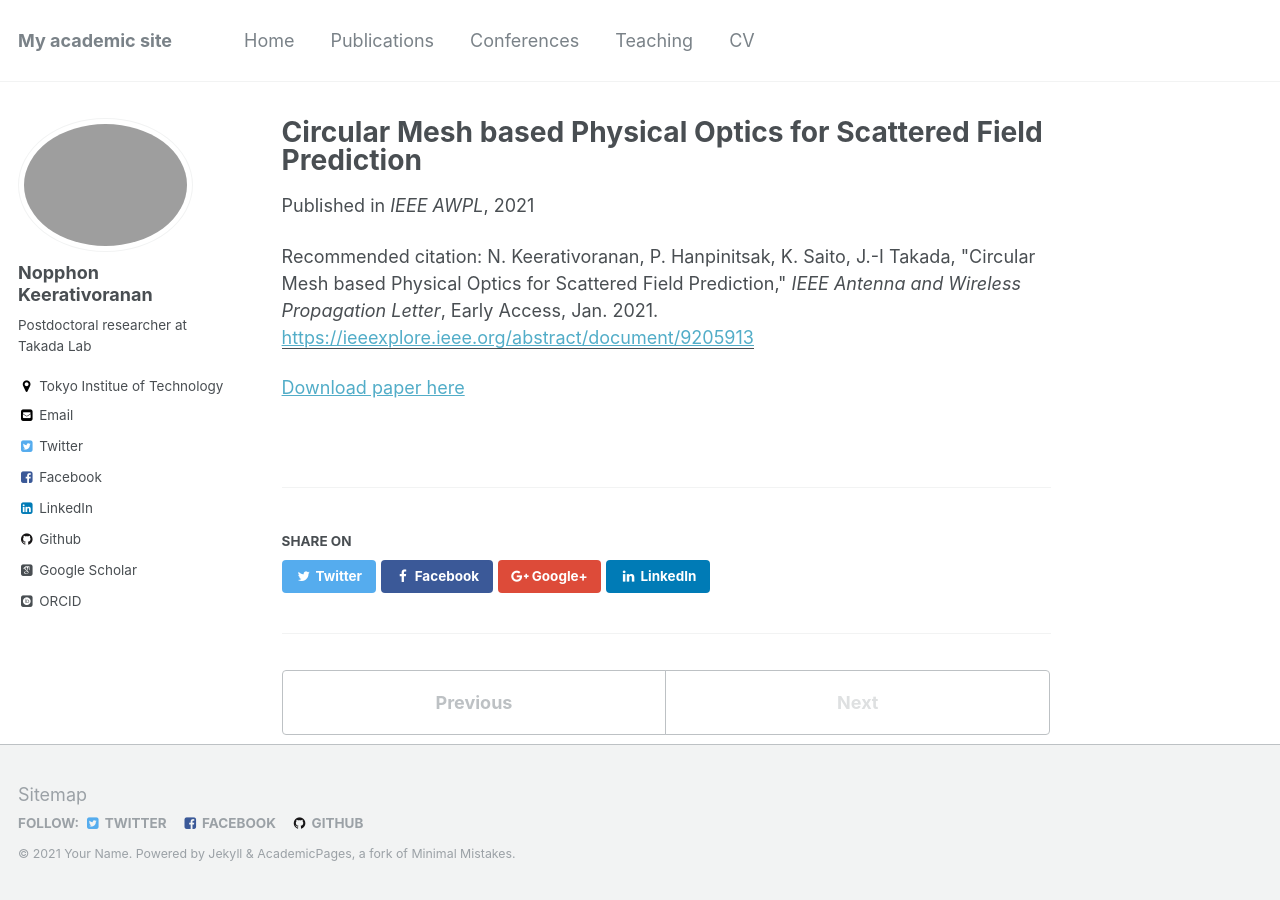
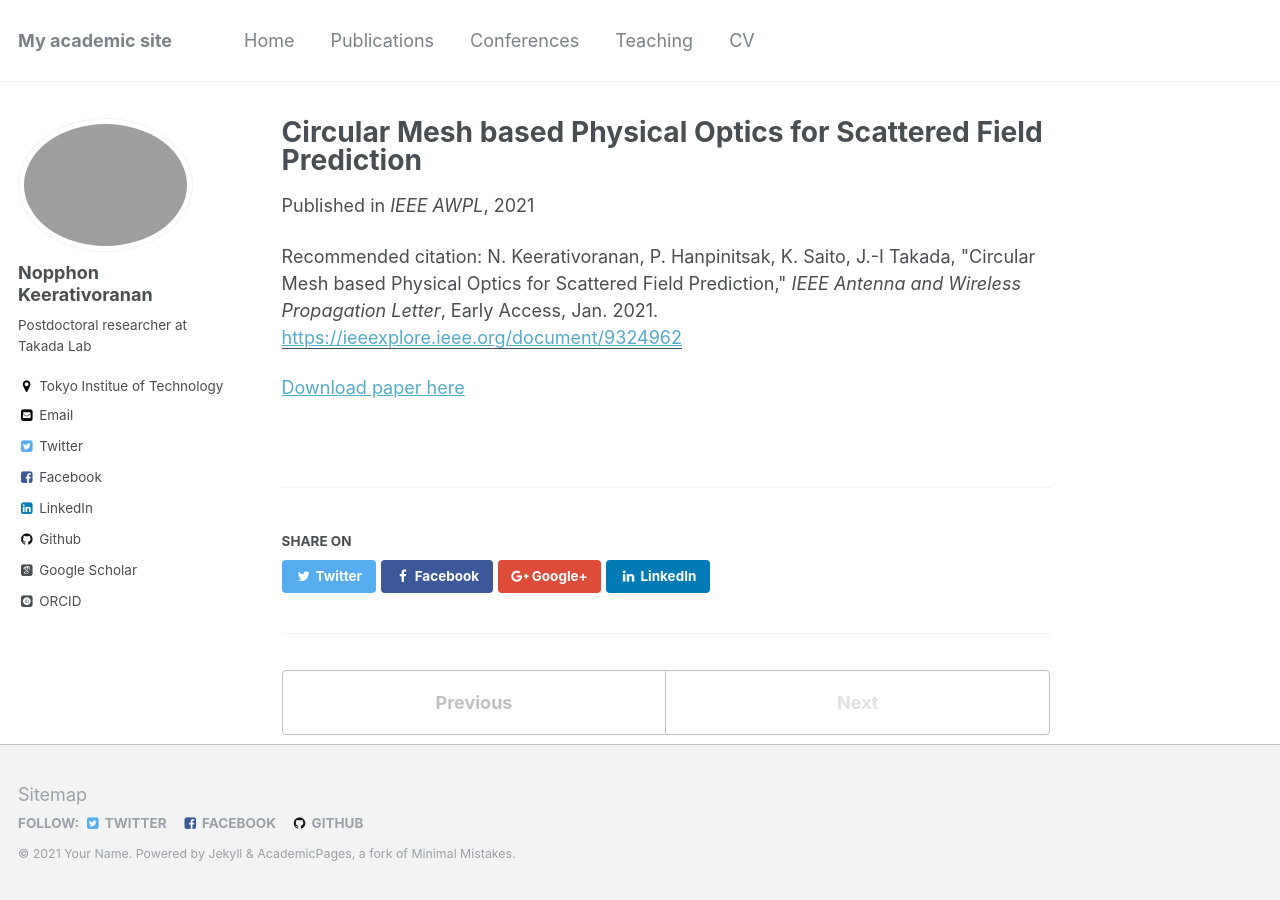
Before and after one commit to KeNopphon/KeNopphon.github.io, a Jekyll site: the page built from _publications/paper-number-9.md, in a window 1280 px wide. Built offline with Jekyll 4.4.1, drawn with Linux system fonts in a browser that asks for light colours; some web fonts are replaced; part of the change alters nothing that is shown.

Commit message:
Update paper-number-9.md

```diff
--- a/_publications/paper-number-9.md
+++ b/_publications/paper-number-9.md
@@ -5,7 +5,7 @@ permalink: /publication/paper-number-9
 excerpt: '1st author'
 date: 2021-01-14
 venue: 'IEEE AWPL'
-paperurl: 'https://ieeexplore.ieee.org/abstract/document/9205913'
+paperurl: 'https://ieeexplore.ieee.org/document/9324962'
 citation: 'N. Keerativoranan, P. Hanpinitsak, K. Saito, J.-I Takada, "Circular Mesh based Physical Optics for Scattered Field Prediction," <i>IEEE Antenna and Wireless Propagation Letter</i>, Early Access, Jan. 2021.'
 ---
 
```
